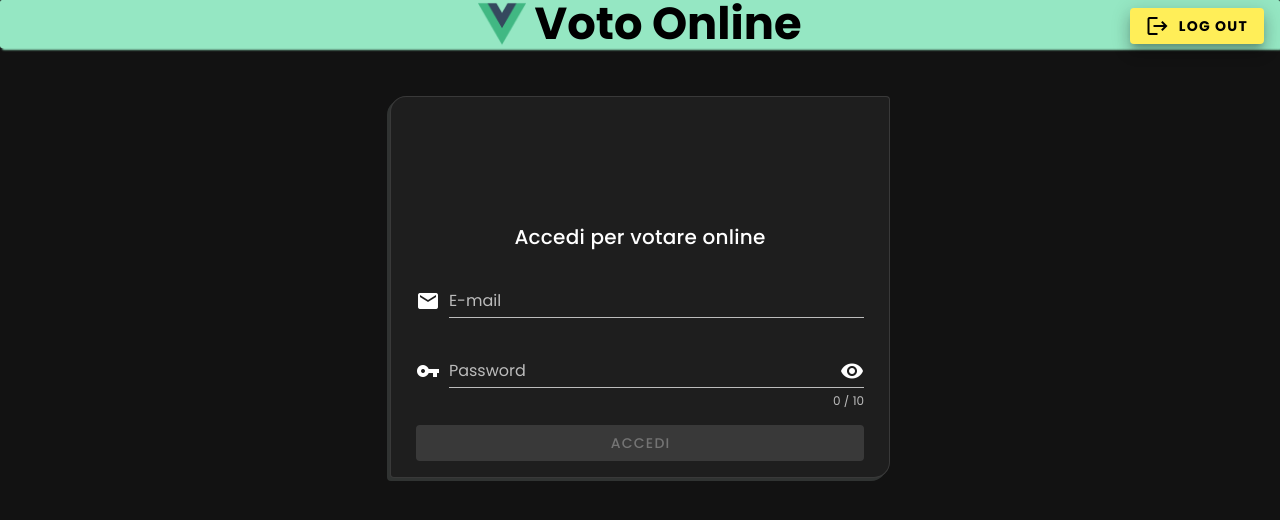
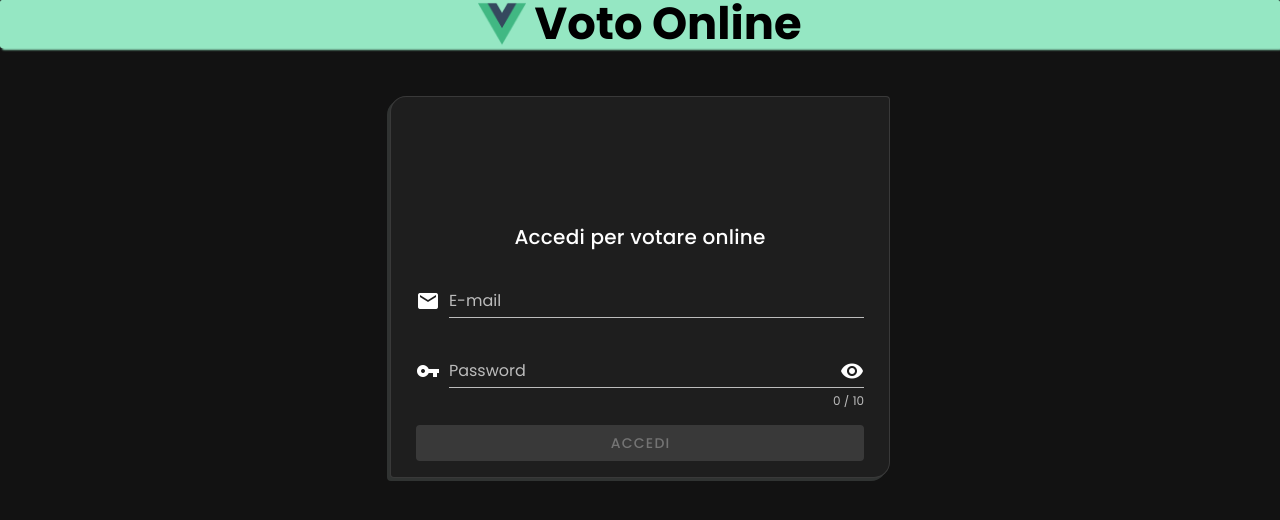
Before and after one commit to ragoale99/VotoOnline-Vue.js, a Vue app: page / in a window 1280 px wide. Shown: the top 520 px of the page. Built offline with nearby package versions, Linux system fonts and the light colour scheme.

Commit message:
fix logout

```diff
--- a/src/components/TheHeader.vue
+++ b/src/components/TheHeader.vue
@@ -7,11 +7,18 @@
 			class="black--text last mr-4 mt-2"
 			elevation="10"
 			@click="logout"
+			v-if="this.$store.getters.getRole !== ''"
 		>
 			<v-icon class="mr-2">logout</v-icon>
 			<strong>Log Out</strong></v-btn
 		>
-		<v-btn class="mx-2 float-btn" fab color="#FFEE58" @click="logout">
+		<v-btn
+			class="mx-2 float-btn"
+			fab
+			color="#FFEE58"
+			@click="logout"
+			v-if="this.$store.getters.getRole !== ''"
+		>
 			<v-icon color="black">logout</v-icon>
 		</v-btn>
 	</header>
```
